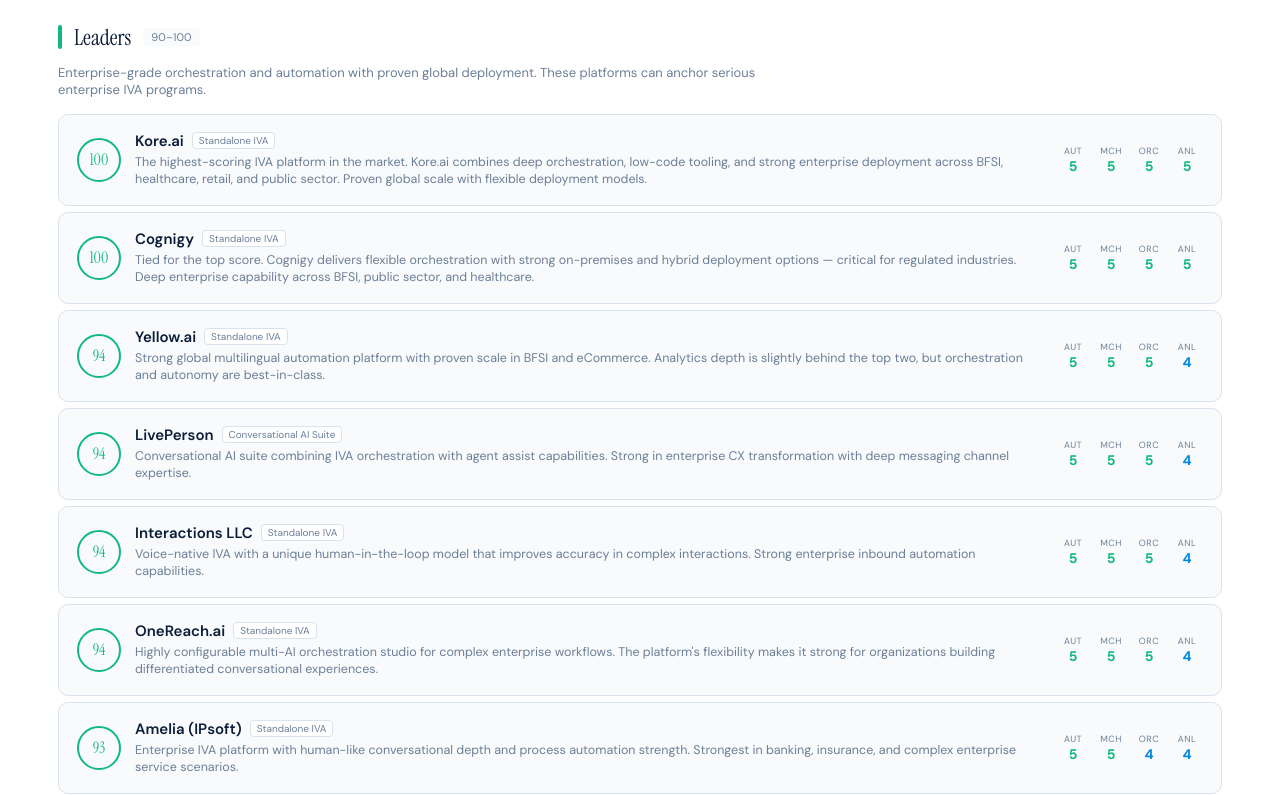
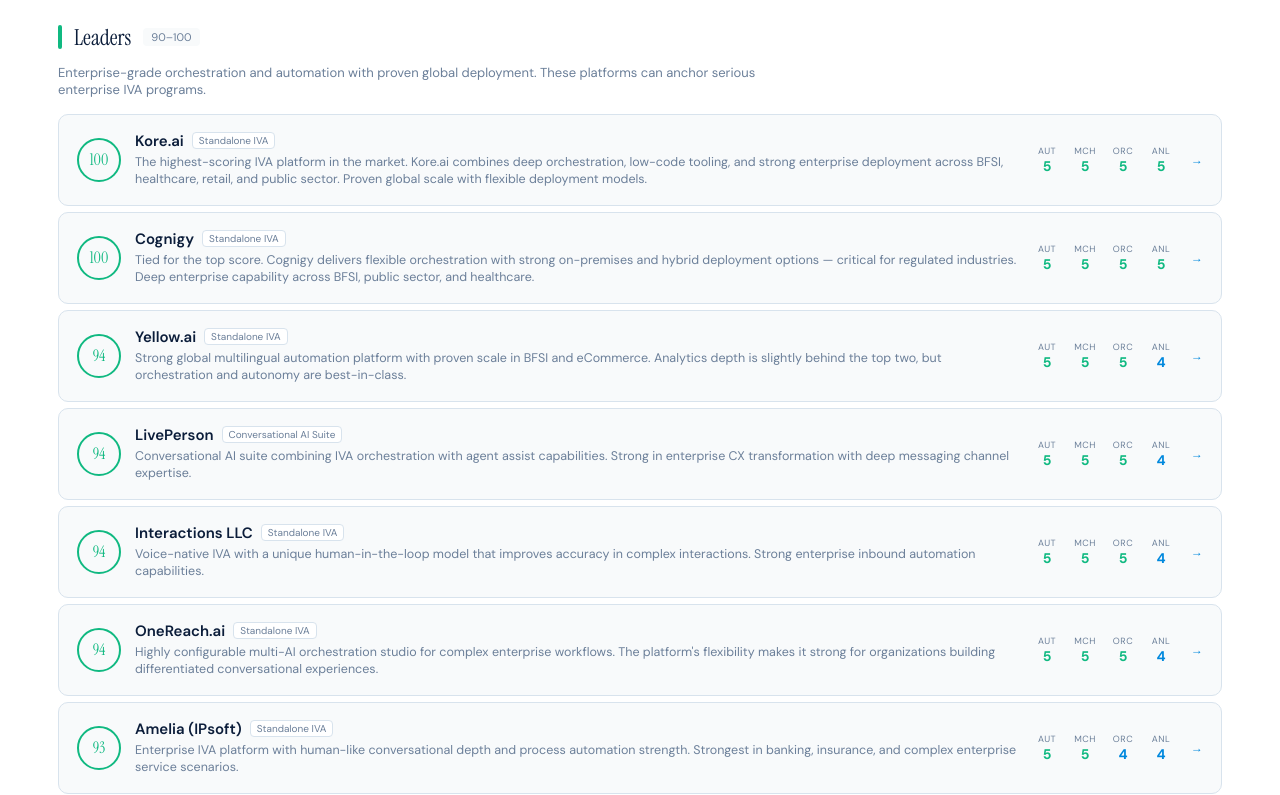
Before and after one commit to thomasbakerj-lgtm/CENTER-OF-CX, a React (Vite) app: page /vendors/iva in a window 1280 px wide. Shown: the part 1350-2145 px from the top of the page. Built offline with nearby package versions, Linux system fonts and the light colour scheme.

Commit message:
Update IVACategory.jsx

```diff
--- a/IVACategory.jsx
+++ b/IVACategory.jsx
@@ -104,10 +104,12 @@ export default function IVACategory() {
                         {t.name} <span style={{ fontWeight: 400, opacity: 0.7 }}>({t.range})</span>
                       </div>
                       {t.vendors.map((v, j) => (
-                        <div key={j} style={{ display: "flex", justifyContent: "space-between", alignItems: "center", padding: "3px 0", fontSize: 11.5, color: SLATE, borderBottom: j < t.vendors.length - 1 ? `1px solid ${BORDER}` : "none" }}>
+                        <a key={j} href={`/vendors/${v.slug}`} style={{ display: "flex", justifyContent: "space-between", alignItems: "center", padding: "3px 0", fontSize: 11.5, color: SLATE, borderBottom: j < t.vendors.length - 1 ? `1px solid ${BORDER}` : "none", textDecoration: "none", transition: "color 0.15s" }}
+                          onMouseOver={e => e.currentTarget.style.color = ELECTRIC}
+                          onMouseOut={e => e.currentTarget.style.color = SLATE}>
                           <span style={{ fontWeight: 500, overflow: "hidden", textOverflow: "ellipsis", whiteSpace: "nowrap", maxWidth: "75%" }}>{v.name}</span>
                           <span style={{ fontWeight: 700, color: t.color, fontSize: 11 }}>{v.score}</span>
-                        </div>
+                        </a>
                       ))}
                     </div>
                     <div style={{ background: t.color, color: "#fff", textAlign: "center", padding: "5px", borderRadius: "0 0 6px 6px", fontSize: 11, fontWeight: 700 }}>
@@ -157,9 +159,9 @@ export default function IVACategory() {
 
                 <div style={{ display: "flex", flexDirection: "column", gap: 6 }}>
                   {t.vendors.map((v, vi) => (
-                    <div key={vi} style={{ display: "flex", alignItems: "center", gap: 14, padding: "16px 18px", background: WARM, border: `1px solid ${BORDER}`, borderRadius: 10, transition: "all 0.2s", cursor: "default" }}
-                      onMouseOver={e => { e.currentTarget.style.borderColor = t.color; e.currentTarget.style.boxShadow = `0 4px 16px ${t.color}10`; }}
-                      onMouseOut={e => { e.currentTarget.style.borderColor = BORDER; e.currentTarget.style.boxShadow = "none"; }}>
+                    <a key={vi} href={`/vendors/${v.slug}`} style={{ display: "flex", alignItems: "center", gap: 14, padding: "16px 18px", background: WARM, border: `1px solid ${BORDER}`, borderRadius: 10, transition: "all 0.2s", cursor: "pointer", textDecoration: "none", color: "inherit" }}
+                      onMouseOver={e => { e.currentTarget.style.borderColor = t.color; e.currentTarget.style.boxShadow = `0 4px 16px ${t.color}10`; e.currentTarget.style.transform = "translateY(-1px)"; }}
+                      onMouseOut={e => { e.currentTarget.style.borderColor = BORDER; e.currentTarget.style.boxShadow = "none"; e.currentTarget.style.transform = "translateY(0)"; }}>
 
                       <div style={{ width: 44, height: 44, borderRadius: "50%", border: `2.5px solid ${t.color}`, display: "flex", alignItems: "center", justifyContent: "center", flexShrink: 0 }}>
                         <span style={{ fontFamily: "'Instrument Serif', Georgia, serif", fontSize: 16, color: t.color }}>{v.score}</span>
@@ -182,7 +184,9 @@ export default function IVACategory() {
                           </div>
                         ))}
                       </div>
-                    </div>
+
+                      <span style={{ fontSize: 12, fontWeight: 600, color: ELECTRIC, flexShrink: 0 }}>→</span>
+                    </a>
                   ))}
                 </div>
               </div>
```
